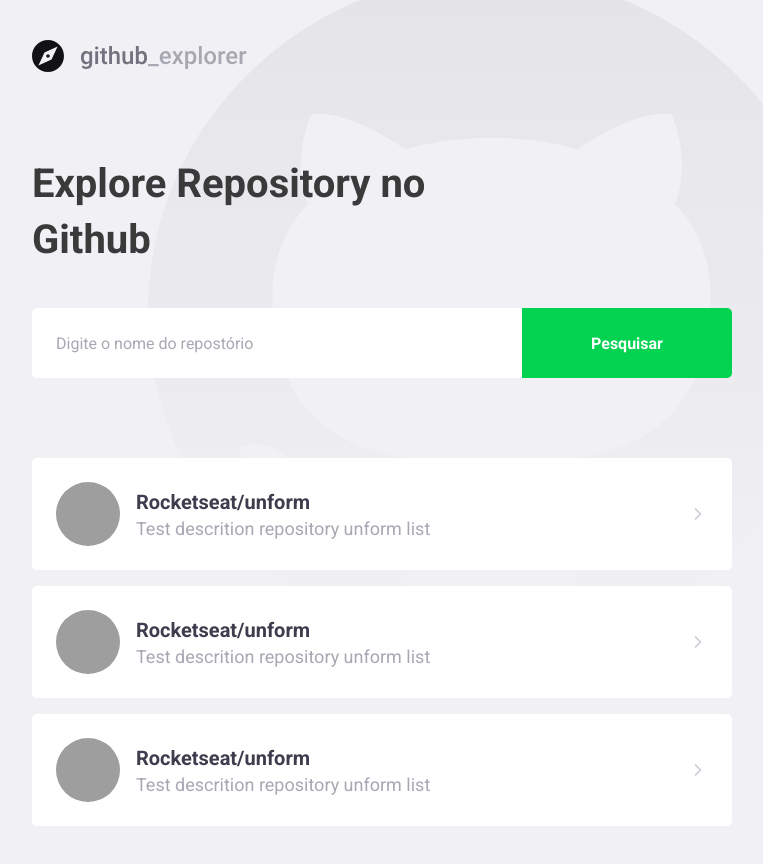
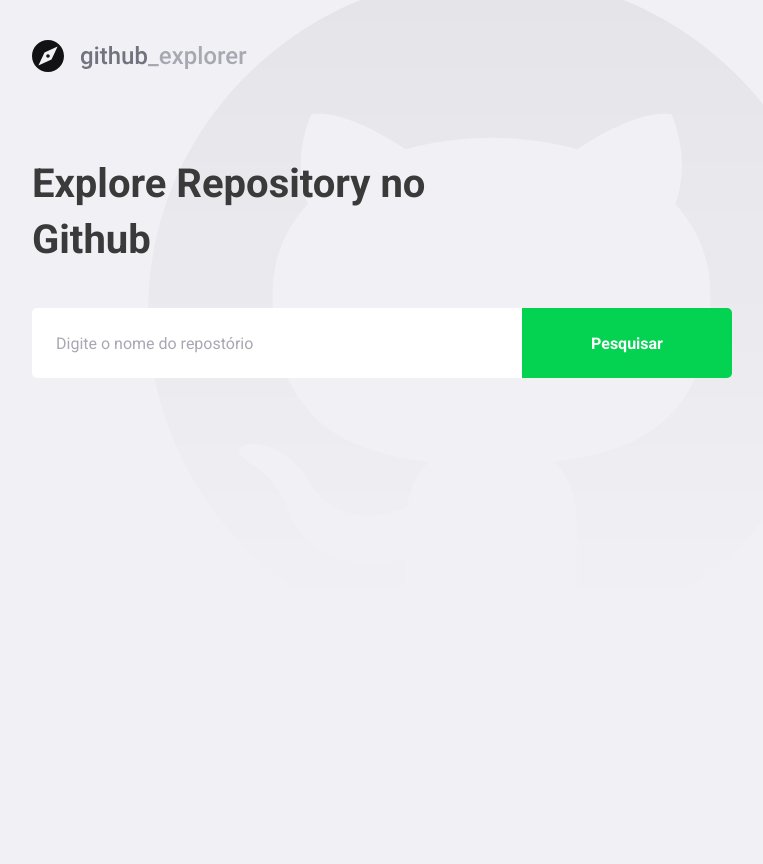
Before and after one commit to fcd007/react-project-repo, a React (Create React App) app: page / in a window 1280 px wide. Shown: the whole page, without its empty margins (148-911 px from the left). After the commit the page ends 800 px from the top, so only its background shows below. Built offline with nearby package versions, Linux system fonts and the light colour scheme; grey boxes are pictures that could not be loaded.

Commit message:
routes repos and request and response API github

```diff
--- a/package.json
+++ b/package.json
@@ -11,6 +11,7 @@
     "@types/react": "^16.9.0",
     "@types/react-dom": "^16.9.0",
     "@types/styled-components": "^5.1.3",
+    "axios": "^0.20.0",
     "polished": "^3.6.7",
     "react": "^16.13.1",
     "react-dom": "^16.13.1",
--- a/src/pages/Dashboard/index.tsx
+++ b/src/pages/Dashboard/index.tsx
@@ -1,56 +1,61 @@
-import React from 'react';
+import React, { useState, FormEvent } from 'react';
 import logoImg from '../../assets/logo.svg';
 import { FiChevronRight } from 'react-icons/fi';
-// import Repository from '../Repository';
+import api from '../../services/api';
 
 import { Title, Form, Repositories } from './styles';
 
+interface Repository {
+    full_name: string;
+    description: string;
+    owner: {
+        login: string;
+        avatar_url: string;
+    };
+}
+
 const Dashboard: React.FC = () => {
+    const [newRepo, setNewRepo] = useState('');
+    const [repositories, setRepositories] = useState<Repository[]>([]);
+
+    async function handleAddRepository(
+        event: FormEvent <HTMLFormElement>,
+        ): Promise<void> {
+        event.preventDefault();
+        // console.log(newRepo);
+        const response = await api.get<Repository>(`repos/${newRepo}`);
+        // console.log(response.data);
+        const repository = response.data;
+
+        setRepositories([...repositories, repository]);
+
+        setNewRepo('');
+    }
     return (
         <>
             <img src={ logoImg } alt="Github Explorer" />
             <Title>Explore Repository no Github </Title>
-            <Form >
-                <input type="text" placeholder="Digite o nome do repostório"/>
+            <Form onSubmit= { handleAddRepository }>
+                <input
+                    value= { newRepo }
+                    onChange = { e => setNewRepo(e.target.value) }
+                    type="text" placeholder="Digite o nome do repostório"/>
                 <button type="submit">Pesquisar</button>
             </Form>
-
             <Repositories>
-                <a href="http://">
+                { repositories.map(repository => (
+                    <a key={ repository.full_name } href="http://">
                     <img
-                        src="https://avatars3.githubusercontent.com/u/23359046?s=460&u=90066c4268b5c0489d541dafa129f2eab08407cb&v=4"
-                        alt="Avatar"
+                        src={ repository.owner.avatar_url }
+                        alt= { repository.owner.login }
                     />
                     <div>
-                        <strong>Rocketseat/unform</strong>
-                        <p>Test descrition repository unform list</p>
+                    <strong>{ repository.full_name }</strong>
+                    <p>{ repository.description }</p>
                     </div>
                     <FiChevronRight size={ 20 }/>
                 </a>
-
-                <a href="http://">
-                    <img
-                        src="https://avatars3.githubusercontent.com/u/23359046?s=460&u=90066c4268b5c0489d541dafa129f2eab08407cb&v=4"
-                        alt="Avatar"
-                    />
-                    <div>
-                        <strong>Rocketseat/unform</strong>
-                        <p>Test descrition repository unform list</p>
-                    </div>
-                    <FiChevronRight size={ 20 }/>
-                </a>
-
-                <a href="http://">
-                    <img
-                        src="https://avatars3.githubusercontent.com/u/23359046?s=460&u=90066c4268b5c0489d541dafa129f2eab08407cb&v=4"
-                        alt="Avatar"
-                    />
-                    <div>
-                        <strong>Rocketseat/unform</strong>
-                        <p>Test descrition repository unform list</p>
-                    </div>
-                    <FiChevronRight size={ 20 }/>
-                </a>
+                ))}
             </Repositories>
         </>
     );
--- a/src/pages/Dashboard/styles.ts
+++ b/src/pages/Dashboard/styles.ts
@@ -74,13 +74,15 @@
         }
 
         img {
+            margin-right: 10px;
             width: 64px;
             height: 64px;
             border-radius: 50%;
         }
 
         div {
-            margin-left: 16px;
+            margin-left: 0 16px;
+            flex: 1;
 
             strong {
                 font-size: 20px;
--- /dev/null
+++ b/src/services/api.ts
@@ -0,0 +1,7 @@
+import axios from 'axios';
+
+const api = axios.create({
+    baseURL: 'https://api.github.com/',
+});
+
+export default api;
```
Also changed, not shown: 1 other file (tests, documents, lock files or other folders).
